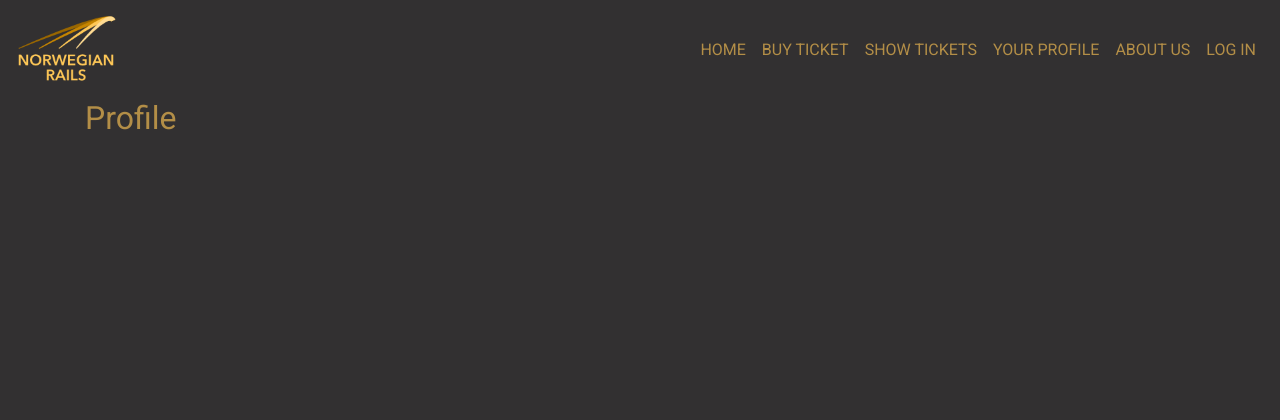
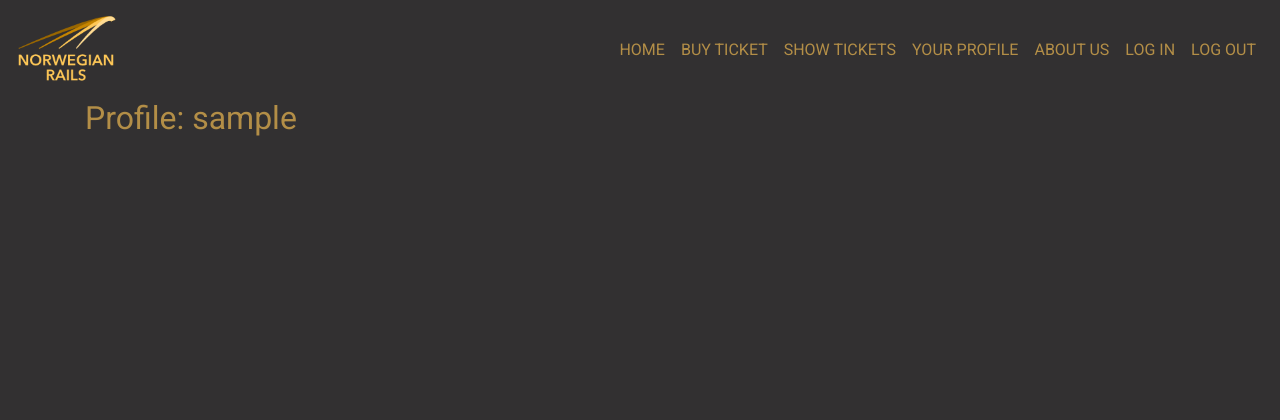
Before and after one commit to emilgab/norwegian-rails, a Flask app: page /profile in a window 1280 px wide. Shown: the top 420 px of the page. Run offline with Flask 2, Linux system fonts and the light colour scheme; a user stored in the database is signed in; some libraries are stand-ins or nearby versions.

Commit message:
Finished the login and logout functionalities - Finished the register,login and logout functionalities and implemented them in the application - Started experimenting on the users profile page, more to come.

```diff
--- a/app/templates/layout.html
+++ b/app/templates/layout.html
@@ -38,6 +38,11 @@
             <a class="nav-link block" style="color: rgb(179,142,71); font-family: 'Roboto', sans-serif;" href="{{url_for(y)}}">{{x}}</a>
           </li>
           {% endfor %}
+          {% if current_user.is_authenticated %}
+          <li class="nav-item">
+            <a class="nav-link block" style="color: rgb(179,142,71); font-family: 'Roboto', sans-serif;" href="{{url_for('logout')}}">LOG OUT</a>
+          </li>
+          {% endif %}
         </ul>
       </div>
     </nav>
--- a/app/templates/login.html
+++ b/app/templates/login.html
@@ -27,7 +27,7 @@
     </div>
     <div class="col-8">
       <p>Not a user yet?</p>
-      <button class="btn btn-secondary btn-block" type="button" name="button" href="{{url_for('register')}}">Register</button>
+      <a class="btn btn-secondary btn-block" href="{{url_for('register')}}">Register</a>
     </div>
     <div class="col-2">
     </div>
--- a/app/templates/profile.html
+++ b/app/templates/profile.html
@@ -3,7 +3,7 @@
 <div class="container">
   <div class="row">
     <div class="col-12">
-      <h2>Profile</h2>
+      <h2>Profile: {{current_user.username}}</h2>
     </div>
   </div>
 </div>
--- a/app/views.py
+++ b/app/views.py
@@ -58,15 +58,15 @@ def login():
         form = Login()
         if form.validate_on_submit():
             try:
-                user.Users.query.filter_by(username=form.username.data).first()
+                user = Users.query.filter_by(username=form.username.data).first()
             except:
                 pass
             try:
-                if user.password == form.password.data and user is not None:
+                if user.password == form.password.data:
                     login_user(user)
                     next = request.args.get('next')
                     if next == None or not next[0] == '/':
-                        next = url_for('home')
+                        next = url_for('homepage')
                     return redirect(next)
             except:
                 pass
```
